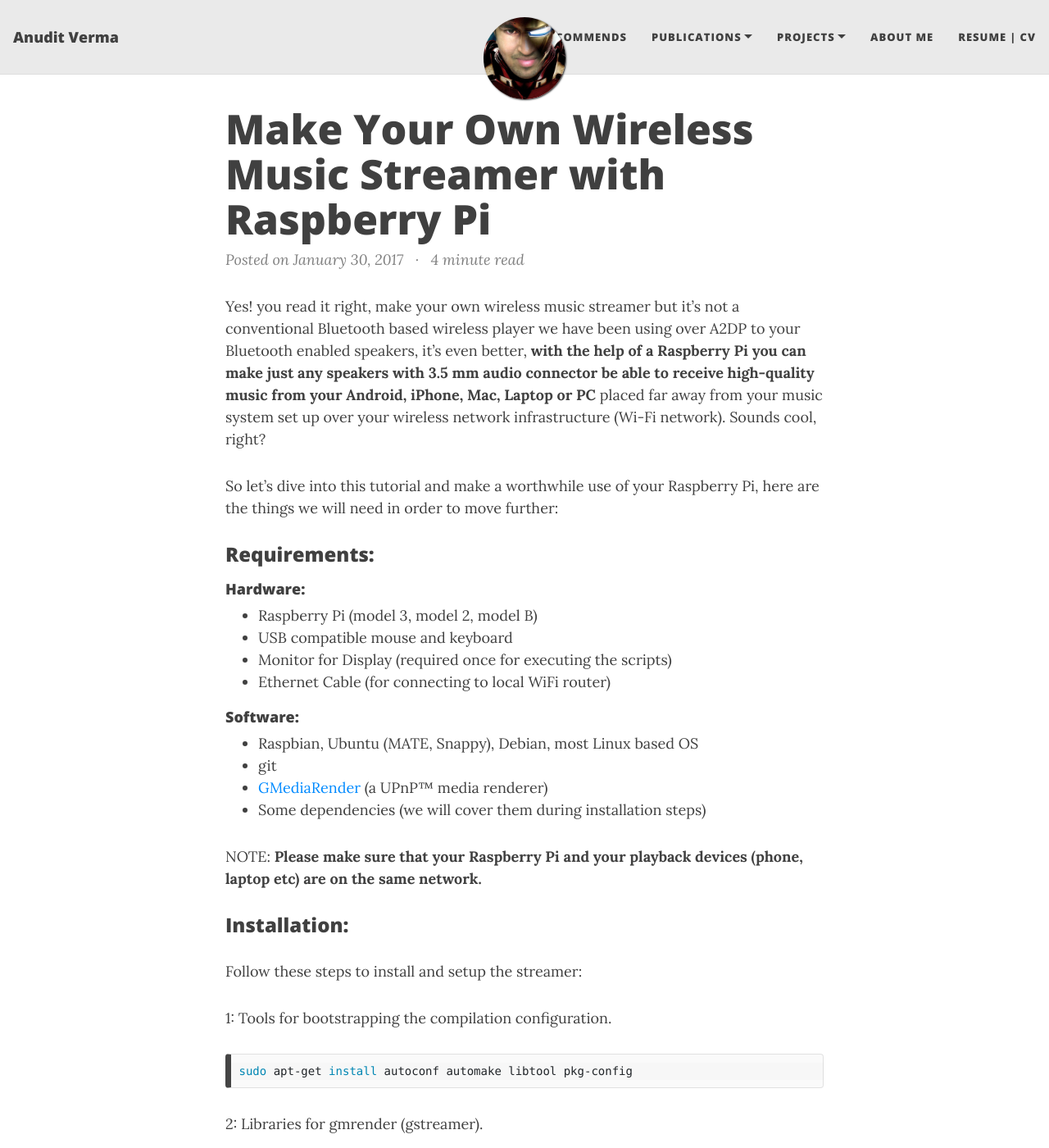
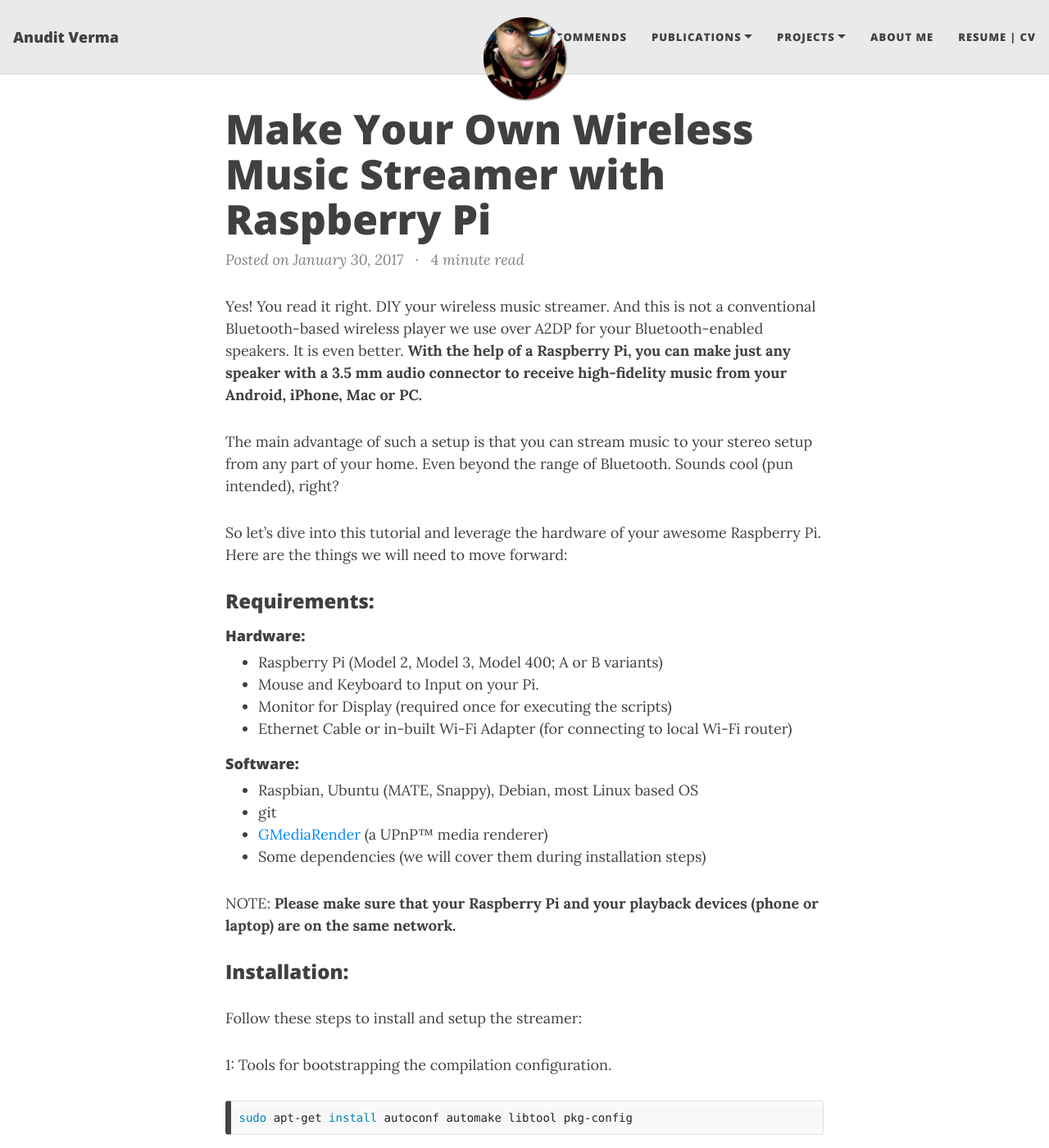
Before and after one commit to anuditverma/anuditverma.github.io, a Jekyll site: the page built from _posts/2017-01-30-your-own-wireless-music-streamer.md, in a window 1280 px wide and 1400 px high. Shown: the whole window at 82% size. Built offline with Jekyll 4.4.1, drawn with Linux system fonts in a browser that asks for light colours; nearby versions of some CDN libraries; comment, search, counter and statistics services are not loaded; some of the changed text lies outside the part shown.

Commit message:
Post Update: Make Your Own Wireless Music Streamer with Raspberry Pi

````diff
--- a/_posts/2017-01-30-your-own-wireless-music-streamer.md
+++ b/_posts/2017-01-30-your-own-wireless-music-streamer.md
@@ -6,17 +6,19 @@
 share-img: https://www.anudit.in/assets/img/wifi_streamer/rPi.jpg
 ---
 
-Yes! you read it right, make your own wireless music streamer but it's not a conventional Bluetooth based wireless player we have been using over A2DP to your Bluetooth enabled speakers, it's even better, __with the help of a Raspberry Pi you can make just any speakers with 3.5 mm audio connector be able to receive high-quality music from your Android, iPhone, Mac, Laptop or PC__ placed far away from your music system set up over your wireless network infrastructure (Wi-Fi network). Sounds cool, right?
+Yes! You read it right. DIY your wireless music streamer. And this is not a conventional Bluetooth-based wireless player we use over A2DP for your Bluetooth-enabled speakers. It is even better. __With the help of a Raspberry Pi, you can make just any speaker with a 3.5 mm audio connector to receive high-fidelity music from your Android, iPhone, Mac or PC.__
 
-So let's dive into this tutorial and make a worthwhile use of your Raspberry Pi, here are the things we will need in order to move further:
+The main advantage of such a setup is that you can stream music to your stereo setup from any part of your home. Even beyond the range of Bluetooth. Sounds cool (pun intended), right?
+
+So let’s dive into this tutorial and leverage the hardware of your awesome Raspberry Pi. Here are the things we will need to move forward:
 
 <h3>Requirements:</h3>
 <h4>Hardware:</h4>
 
-* Raspberry Pi (model 3, model 2, model B)
-* USB compatible mouse and keyboard
+* Raspberry Pi (Model 2, Model 3, Model 400; A or B variants)
+* Mouse and Keyboard to Input on your Pi.
 * Monitor for Display (required once for executing the scripts)
-* Ethernet Cable (for connecting to local WiFi router)
+* Ethernet Cable or in-built Wi-Fi Adapter (for connecting to local Wi-Fi router)
 
 <h4>Software:</h4>
 
@@ -25,7 +27,7 @@
 * [GMediaRender](http://gmrender.nongnu.org/) (a UPnP™ media renderer)
 * Some dependencies (we will cover them during installation steps)
 
-NOTE: __Please make sure that your Raspberry Pi and your playback devices (phone, laptop etc) are on the same network.__
+NOTE: __Please make sure that your Raspberry Pi and your playback devices (phone or laptop) are on the same network.__
 
 <h3>Installation:</h3>
 Follow these steps to install and setup the streamer:
@@ -44,11 +46,15 @@
              gstreamer1.0-plugins-bad gstreamer1.0-plugins-ugly \
              gstreamer1.0-libav
 ```
-3: Choose the Sound Server, (Pulse or ALSA) use Pulse for better quality, see the differences [here.](https://ubuntuforums.org/showthread.php?t=1794581)
+3: Choose the Sound Server (Pulse or ALSA). Use Pulse for better quality. See the differences [here.](https://ubuntuforums.org/showthread.php?t=1794581)
+
+```bash
+sudo aptitude install gstreamer1.0-pulseaudio
+```
+__OR__
 
 ```bash
 sudo aptitude install gstreamer1.0-alsa
-sudo aptitude install gstreamer1.0-pulseaudio
 ```
 <br>
 <h3>Build & Customisation</h3>
@@ -78,7 +84,7 @@
  Then it will be ready for renderering, as shown below.
 ![Raspbian Setup](/assets/img/wifi_streamer/raspbian.jpg "Terminal on Raspbian")
 
-You can name your renderer anything you want, based on the location of the sound system (eg: Living Room, Hall etc) or you can name it after your speakers (I have named it Gravity Speakers).
+You can name your renderer anything you want based on the location of the sound system (for example Living Room, Hall). Or you can name it after your speakers. I gave the Gravity Speakers.
 
 4: Make Final Binary.
 
@@ -89,13 +95,13 @@
 
 
 <h3>Let's Play Some Music</h3>
-Connect your sound system/speakers to your Raspberry Pi through onboard 3.5 mm audio connector, a normal 3.5 mm to RCA Audio cable would be sufficient for this setup.
+Connect your sound system/speakers to your Raspberry Pi through an onboard 3.5 mm audio connector, a normal 3.5 mm to RCA Audio cable would be sufficient for this setup.
 
-Now you will need a UPnP™ controller/client to send some playable content to your Raspberry Pi, I am using [BubbleUPnP](https://play.google.com/store/apps/details?id=com.bubblesoft.android.bubbleupnp), you can use any of the UPnP™ client/stream-able App.
+Now you will need a UPnP™ controller/client to send some playable content to your Raspberry Pi, I am using [BubbleUPnP](https://play.google.com/store/apps/details?id=com.bubblesoft.android.bubbleupnp) and you can use any of the UPnP™ client/stream-able Apps.
 
 * Open BubbleUPnP App.
-* Click on overflow button in the top left corner.
-* Look for a 'Local Renderer', your local renderer will appear under the local renderers' list, if you are unable to see it, check your phone if it is connected to the WiFi network or not, __your local renderer and your phone should be on the same network in order to communicate with each other.__
+* Click on the overflow button in the top left corner.
+* Look for a 'Local Renderer', your local renderer will appear under the local renderers' list, if you are unable to see it, check your phone if it is connected to the WiFi network or not, __your local renderer and your phone should be on the same network to communicate with each other.__
 * Select your Local Renderer, now go to Library and select your favourite track you want to play, you can also create a playlist and play all your tracks that are stored locally on your phone. (This is one of the advantages that BubbleUPnP offers over other Apps.)
 
 ![BubbleUPnP](/assets/img/wifi_streamer/bubble_upnp.jpg "BubbleUPnP App")
@@ -109,15 +115,15 @@
 
 <center>OR</center>
 
-* Quickly right click on the audio file you want to play/stream.
-* On the context menu observe 'Cast Device' sub-menu.
+* Quickly right-click on the audio file you want to play/stream.
+* On the context menu observe the 'Cast Device' sub-menu.
 * Select your local renderer again and Voila!
 
 Now you should be able to listen to your songs streamed over WiFi to your sound system setup. You can add your tracks in this small player Window and create your own digital mixtape.
 
 <center><img src="/assets/img/wifi_streamer/win_playto.jpg" alt="Windows Media Player"></center>
 
-I hope you enjoyed setup-ing your own wireless music streamer, also one more thing you can add this streaming service to startup boot sequence so you wouldn't need to connect to a display every time in order to manually execute the command in order to run this service. Special thanks to [Henner Zeller](https://github.com/hzeller) for making a resurrected version of the old [GMediaRender](http://gmrender.nongnu.org/) project and adding useful features. I will leave you with some useful links to make your music listening experience even more enjoyable.
+I hope you enjoyed setup-ing your own wireless music streamer. Also, one more thing you can add this streaming service to the startup boot sequence. This would help in not needing to connect to a display every time to manually execute the command to run this service. Special thanks to [Henner Zeller](https://github.com/hzeller) for making a resurrected version of the old [GMediaRender](http://gmrender.nongnu.org/) project and adding useful features. I will leave you with some useful links to make your music-listening experience even more enjoyable.
 
 <h3>Useful Links:</h3>
 
````
